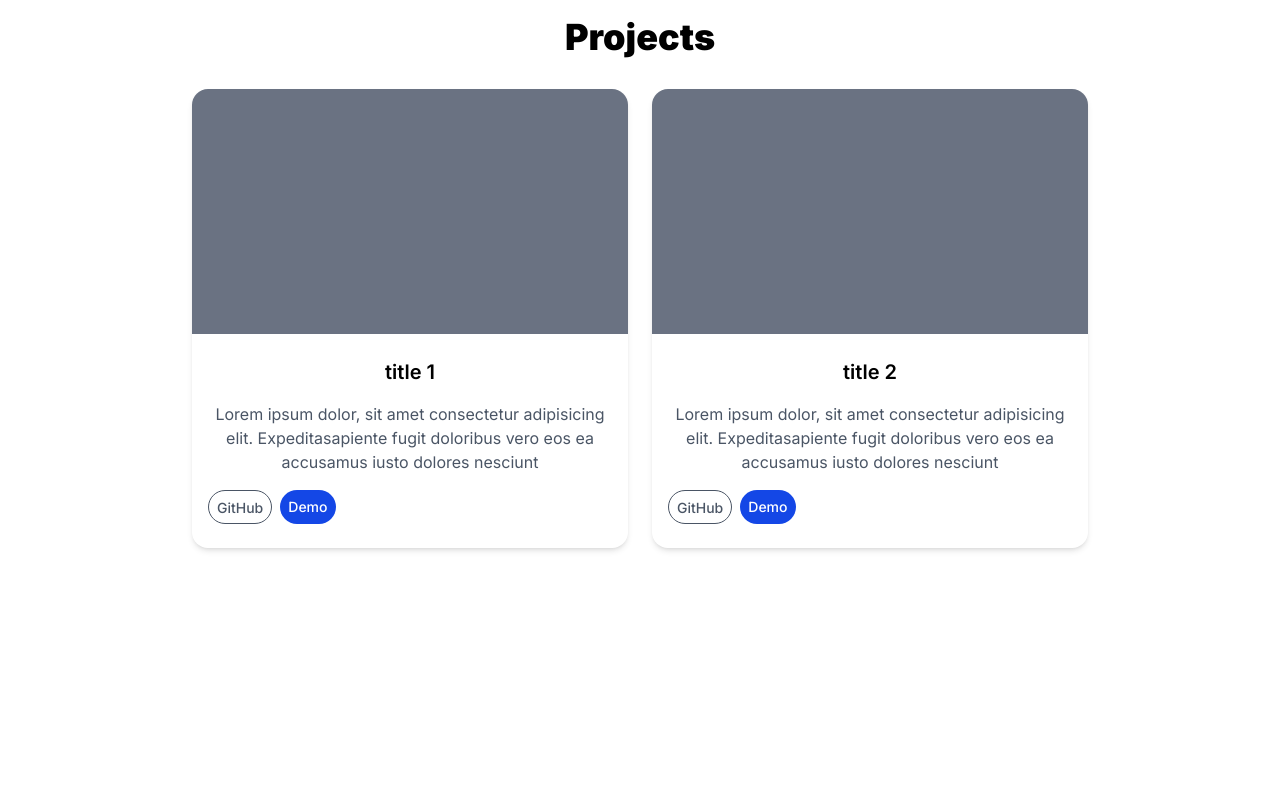
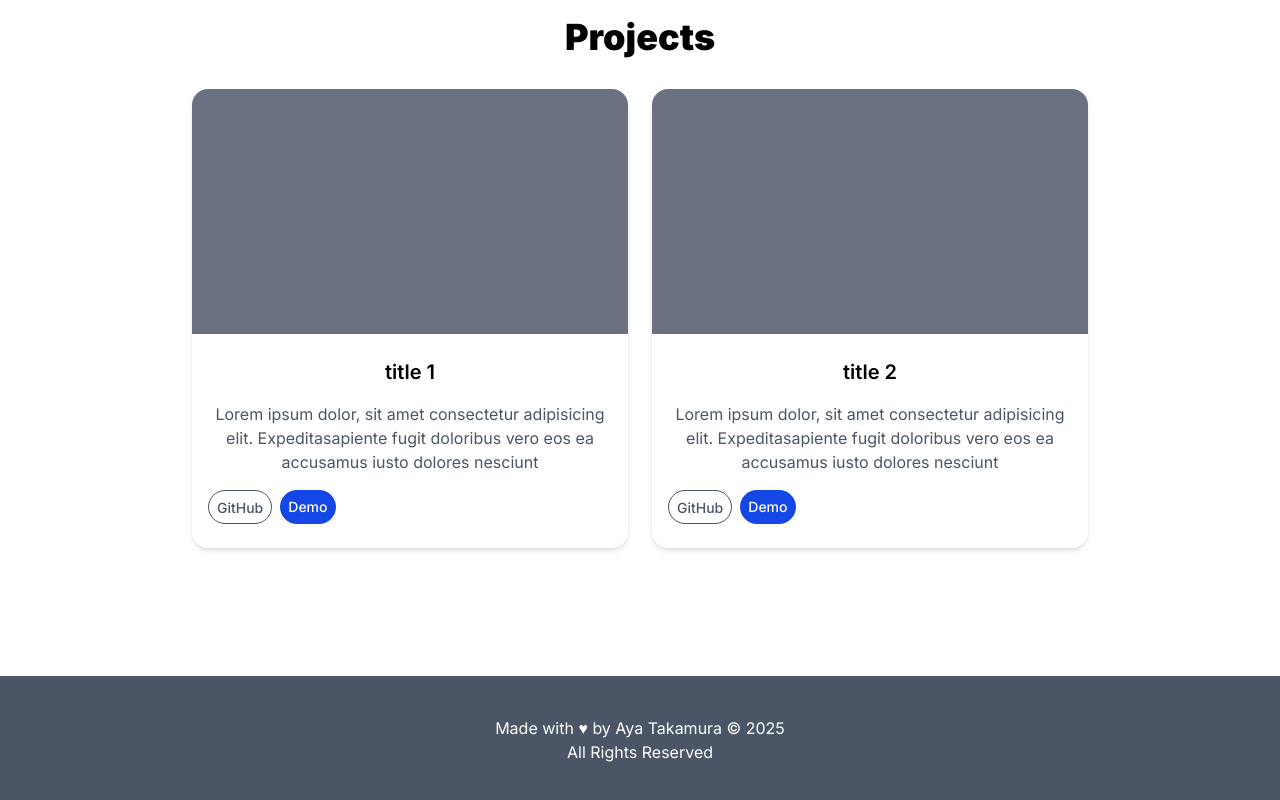
Before and after one commit to ayarmkt/portfolio-nuxt, a Nuxt app: page / in a window 1280 px wide. Shown: the part 1715-2515 px from the top of the page. Before the commit the page ends 2391 px from the top, so only its background shows below. Built offline with nearby package versions, Linux system fonts and the light colour scheme.

Commit message:
feat: :sparkles: added footer

```diff
--- a/app/app.vue
+++ b/app/app.vue
@@ -5,5 +5,6 @@
     <Hero />
     <Introduction />
     <Projects />
+    <Footer />
   </div>
 </template>
--- /dev/null
+++ b/app/components/Footer.vue
@@ -0,0 +1,12 @@
+<script lang="ts" setup>
+const currentYear = computed(() => new Date().getFullYear());
+</script>
+
+<template>
+  <footer class="bg-gray-600 flex flex-col justify-center items-center py-10">
+    <Typo tag="p" variant="text-small-white">
+      Made with ♥ by Aya Takamura © {{ currentYear }}
+    </Typo>
+    <Typo tag="p" variant="text-small-white">All Rights Reserved</Typo>
+  </footer>
+</template>
--- a/app/components/Typo.vue
+++ b/app/components/Typo.vue
@@ -6,6 +6,7 @@ const variantClasses = {
   'text-large': 'text-lg md:text-xl text-gray-600',
   'text-medium': 'text-lg text-gray-600',
   'text-small': 'text-sm md:text-base text-gray-600',
+  'text-small-white': 'text-sm md:text-base text-white',
   'text-xs': 'text-sm text-gray-600',
 } as const;
 
```
